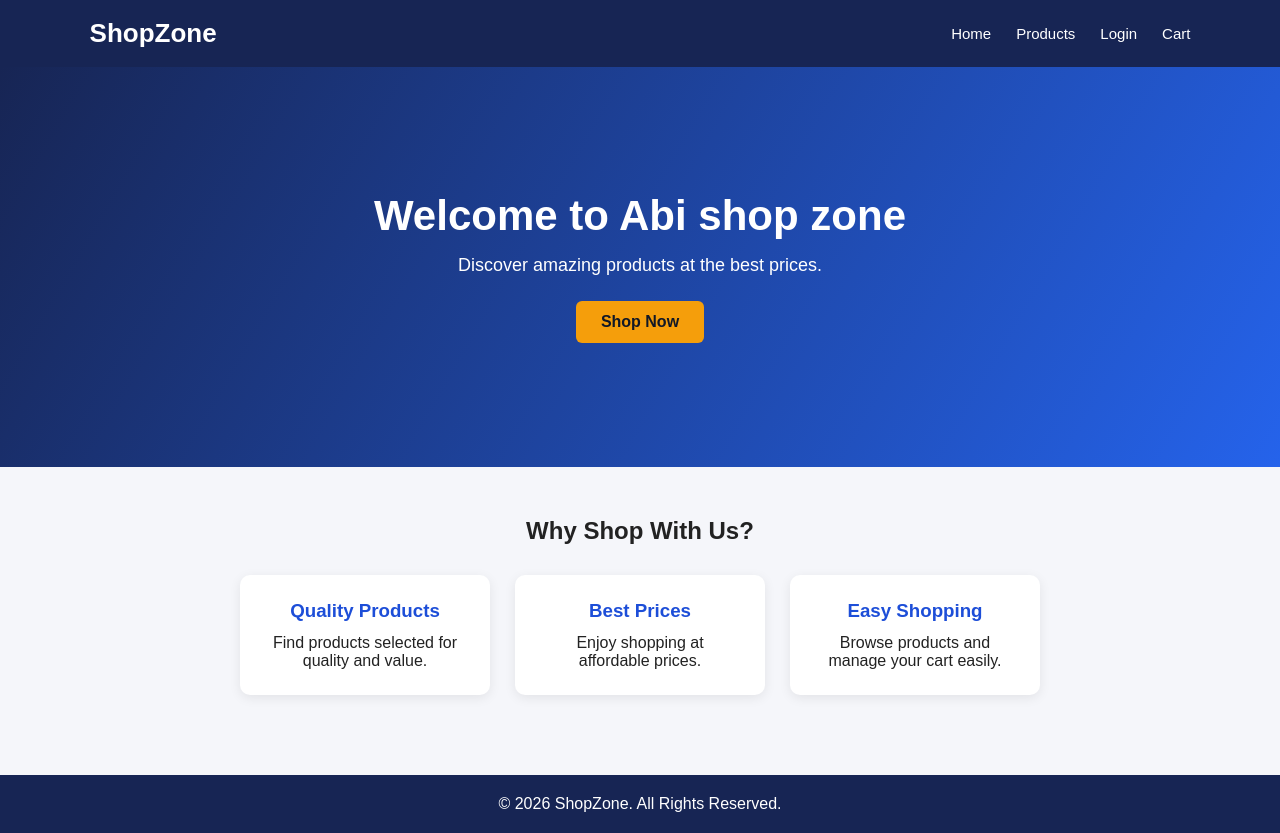
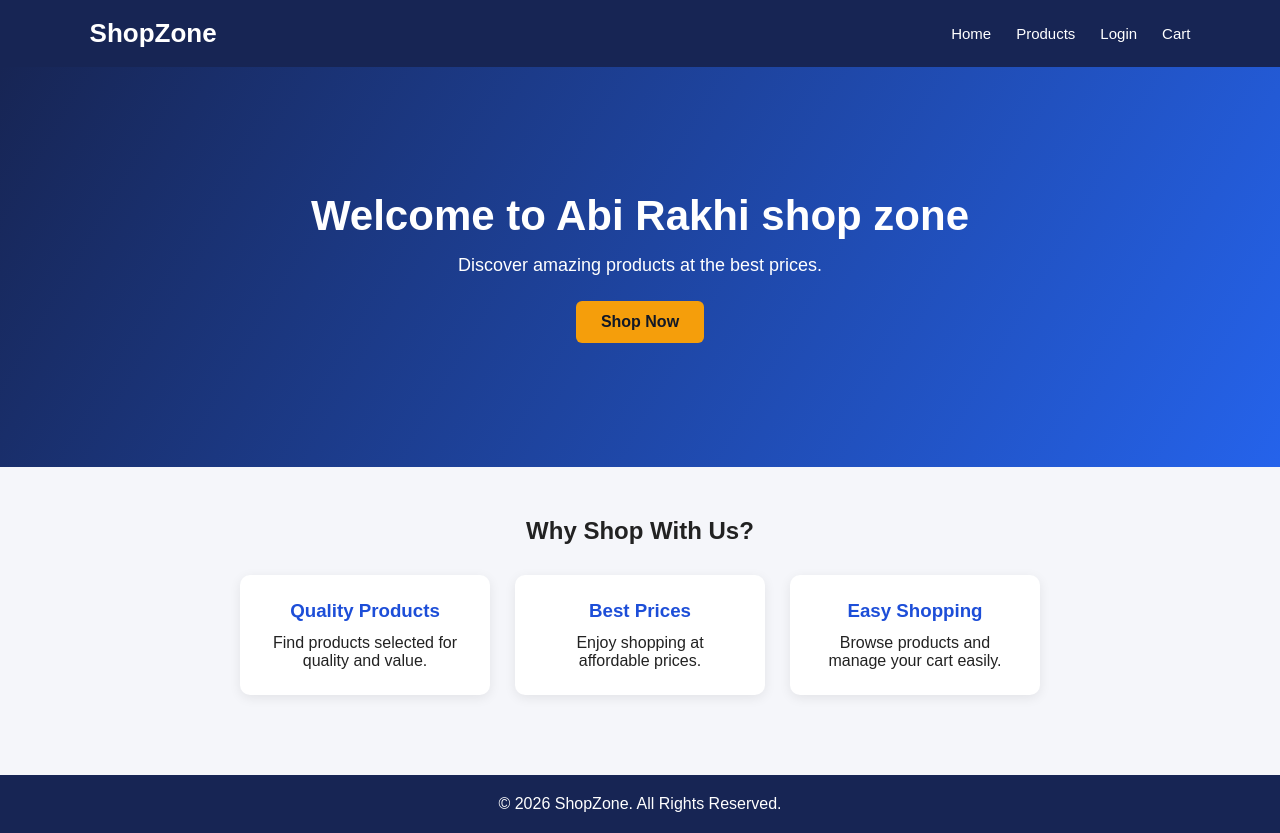
Before and after one commit to rameshrakesh822-hub/Eshopping, a plain HTML site: page frontend/index.html in a window 1280 px wide. Drawn offline with Linux system fonts and the light colour scheme.

Commit message:
code modify

```diff
--- a/frontend/index.html
+++ b/frontend/index.html
@@ -22,7 +22,7 @@
 
     <section class="hero">
         <div class="hero-content">
-            <h1>Welcome to Abi shop zone</h1>
+            <h1>Welcome to Abi Rakhi shop zone</h1>
             <p>Discover amazing products at the best prices.</p>
             <a href="products.html" class="btn">Shop Now</a>
         </div>
```
